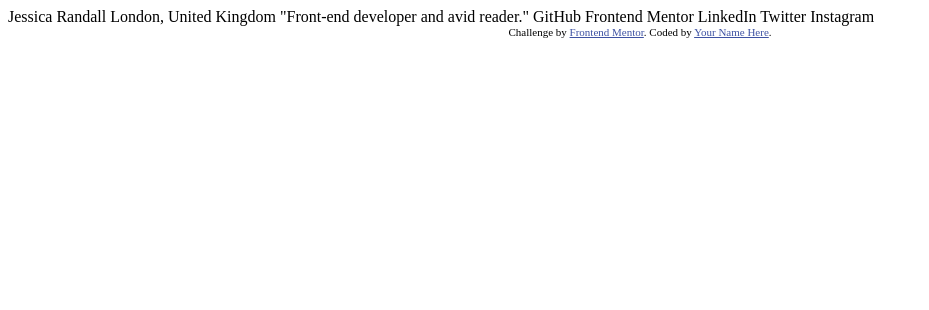
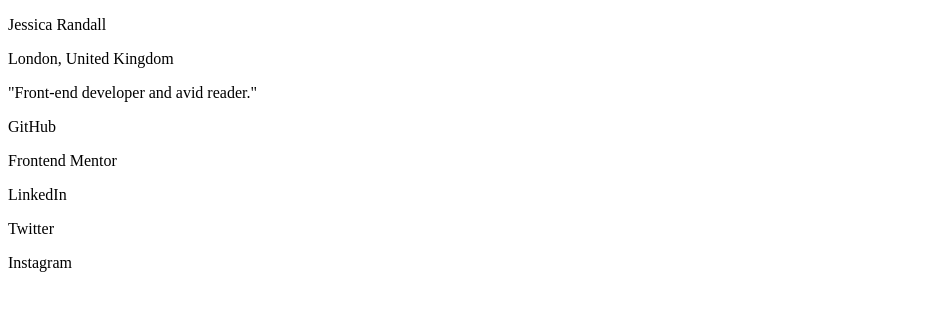
Before and after one commit to Lahir-Sai-Vignesh/Frontend, a plain HTML site: page social-links-profile-main/index.html in a window 1280 px wide. Shown: the whole page, without its empty margins (0-929 px from the left). Drawn offline with Linux system fonts and the light colour scheme.

Commit message:
Cleaned HTML file

```diff
--- a/social-links-profile-main/index.html
+++ b/social-links-profile-main/index.html
@@ -3,32 +3,18 @@
 <head>
   <meta charset="UTF-8">
   <meta name="viewport" content="width=device-width, initial-scale=1.0"> <!-- displays site properly based on user's device -->
-
-  <link rel="icon" type="image/png" sizes="32x32" href="./assets/images/favicon-32x32.png">
-
   <title>Frontend Mentor | Social links profile</title>
 
-  <!-- Feel free to remove these styles or customise in your own stylesheet 👍 -->
-  <style>
-    .attribution { font-size: 11px; text-align: center; }
-    .attribution a { color: hsl(228, 45%, 44%); }
-  </style>
 </head>
 <body>
 
-  Jessica Randall
-  London, United Kingdom
-  "Front-end developer and avid reader."
-
-  GitHub
-  Frontend Mentor
-  LinkedIn
-  Twitter
-  Instagram
-
-  <div class="attribution">
-    Challenge by <a href="https://www.frontendmentor.io?ref=challenge" target="_blank">Frontend Mentor</a>.
-    Coded by <a href="#">Your Name Here</a>.
-  </div>
+  <p>Jessica Randall</p>
+  <p>London, United Kingdom</p>
+  <p>"Front-end developer and avid reader."</p>
+  <p>GitHub</p>
+  <p>Frontend Mentor</p>
+  <p>LinkedIn</p>
+  <p>Twitter</p>
+  <p>  Instagram</p>
 </body>
 </html>
```
